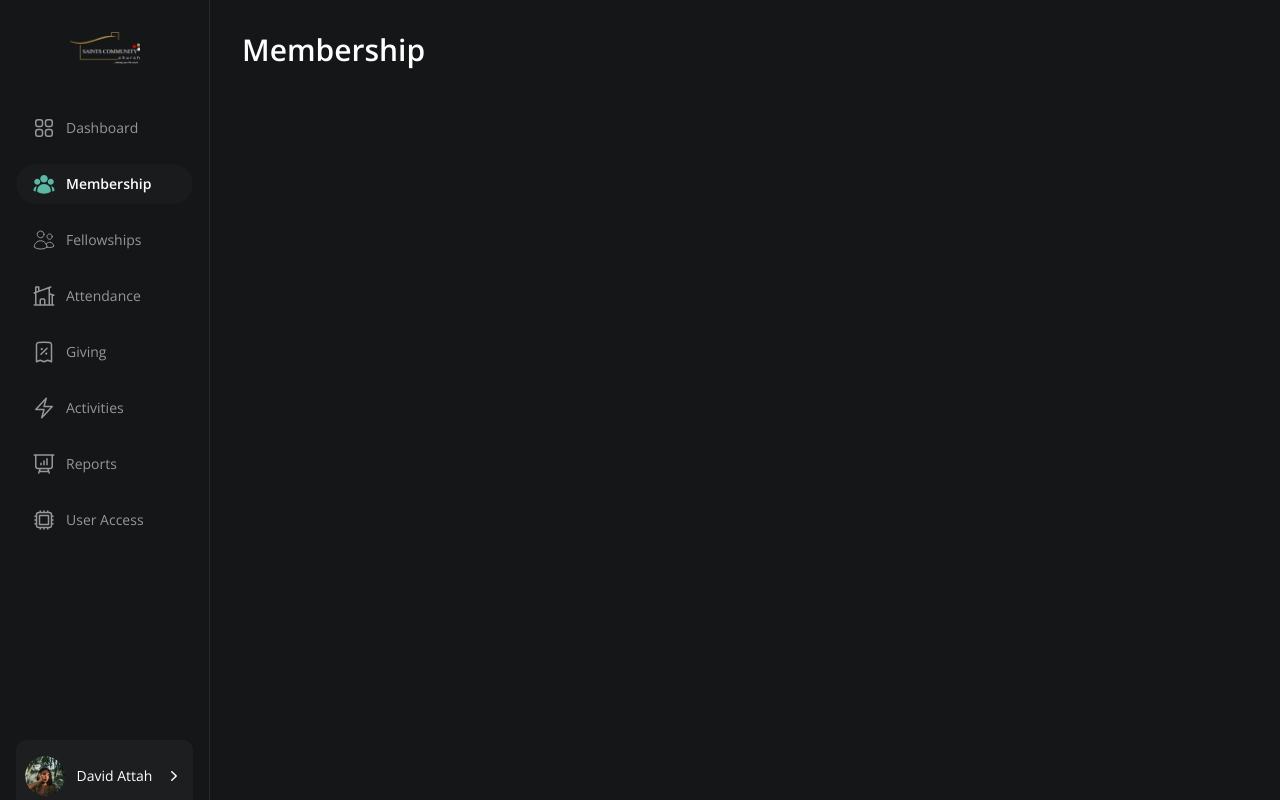
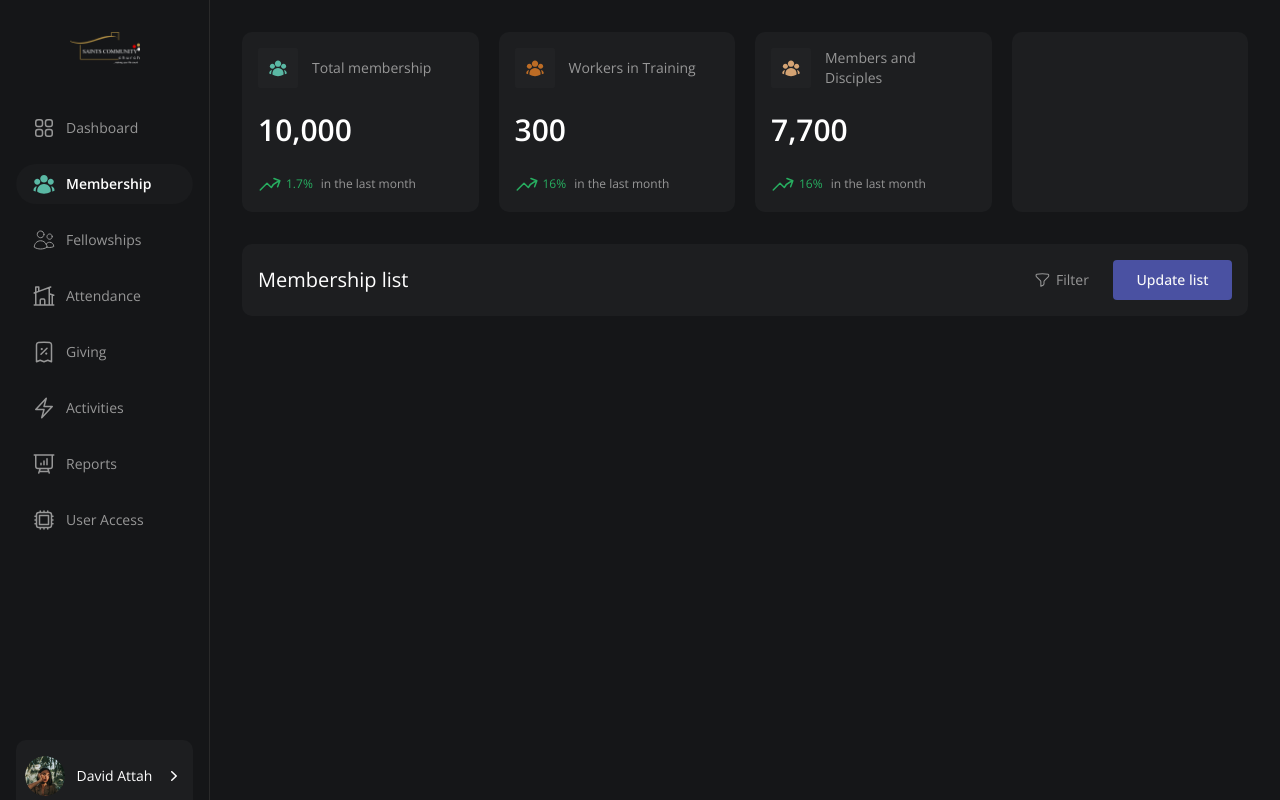
Before and after one commit to JocheAttah/church-database-project, a Next.js app in the folder frontend/: page /dashboard/membership in a window 1280 px wide. Built offline with nearby package versions, Linux system fonts and the light colour scheme.

Commit message:
Update page.tsx

```diff
--- a/frontend/app/dashboard/membership/page.tsx
+++ b/frontend/app/dashboard/membership/page.tsx
@@ -1,5 +1,92 @@
+import Card from "@/components/card";
+import GrowthIcon from "@/components/icons/growth-icon";
+import MembershipIcon from "@/components/icons/nav/membership-icon";
+import MembershipBourBonIcon from "@/components/icons/nav/membership-icon-b";
+import MembershipWhiskeyIcon from "@/components/icons/nav/membership-icon-w";
+import { Button } from "@/components/ui/button";
+import { FunnelIcon } from "@heroicons/react/24/outline";
+
 const Membership = () => {
-  return <h1>Membership</h1>;
+  return (
+    <div className="flex w-full flex-col">
+      <div className="grid w-full grid-cols-4 gap-x-5 gap-y-8">
+        {/* Total membership */}
+        <Card className="space-y-6">
+          <div className="flex items-center gap-3.5">
+            <div className="rounded-[3px] bg-white/2 p-2.5">
+              <MembershipIcon width={20} height={20} filled />
+            </div>
+            <p className="text-sm text-dustygray">Total membership</p>
+          </div>
+
+          <h1>10,000</h1>
+
+          <div className="flex items-center text-xs">
+            <GrowthIcon />
+            <p className="ml-1 text-junglegreen">1.7%</p>
+            <p className="ml-2 text-dustygray">in the last month</p>
+          </div>
+        </Card>
+        {/* Workers in Training */}
+        <Card className="space-y-6">
+          <div className="flex items-center gap-3.5">
+            <div className="rounded-[3px] bg-white/2 p-2.5">
+              <MembershipBourBonIcon width={20} height={20} filled />
+            </div>
+            <p className="text-sm text-dustygray">Workers in Training</p>
+          </div>
+
+          <h1>300</h1>
+
+          <div className="flex items-center text-xs">
+            <GrowthIcon />
+            <p className="ml-1 text-junglegreen">16%</p>
+            <p className="ml-2 text-dustygray">in the last month</p>
+          </div>
+        </Card>
+        {/* Members and Disciples */}
+        <Card className="space-y-6">
+          <div className="flex items-center gap-3.5">
+            <div className="rounded-[3px] bg-white/2 p-2.5">
+              <MembershipWhiskeyIcon width={20} height={20} filled />
+            </div>
+            <p className="text-sm text-dustygray">Members and Disciples</p>
+          </div>
+
+          <h1>7,700</h1>
+
+          <div className="flex items-center text-xs">
+            <GrowthIcon />
+            <p className="ml-1 text-junglegreen">16%</p>
+            <p className="ml-2 text-dustygray">in the last month</p>
+          </div>
+        </Card>
+        {/* Gender Chart */}
+        <Card className="space-y-6"></Card>
+      </div>
+      {/* Table */}
+      <div className="mt-8">
+        <Card>
+          <div className="flex w-full flex-row items-center justify-between">
+            <div className="flex flex-row items-center">
+              <p className="text-xl text-white">Membership list</p>
+              {/* //Add search comp */}
+            </div>
+            <div className="flex flex-row items-center">
+              <FunnelIcon className="mr-[5px] size-8 text-dustygray" />
+              <p className="text-sm text-dustygray">Filter</p>
+              <Button
+                className="ml-6 w-full bg-sapphire-700 hover:bg-sapphire-800 active:bg-sapphire-900"
+                type="submit"
+              >
+                Update list
+              </Button>
+            </div>
+          </div>
+        </Card>
+      </div>
+    </div>
+  );
 };
 
 export default Membership;
```
